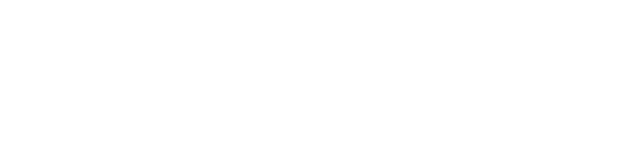
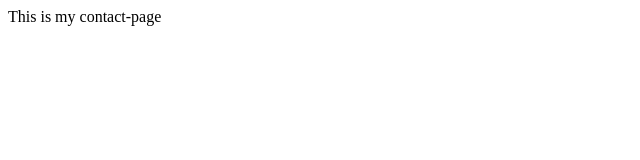
Before and after one commit to CaroD59/Git-Apprentissage, a plain HTML site: page index.html in a window 1280 px wide. Shown: the whole page, without its empty margins (0-640 px from the left). Drawn offline with Linux system fonts and the light colour scheme.

Commit message:
contact-page finished

```diff
--- a/index.html
+++ b/index.html
@@ -5,5 +5,8 @@
     <meta name="viewport" content="width=device-width, initial-scale=1.0" />
     <title>Document</title>
   </head>
-  <body></body>
+  <body>
+
+    <p>This is my contact-page</p>
+  </body>
 </html>
```
